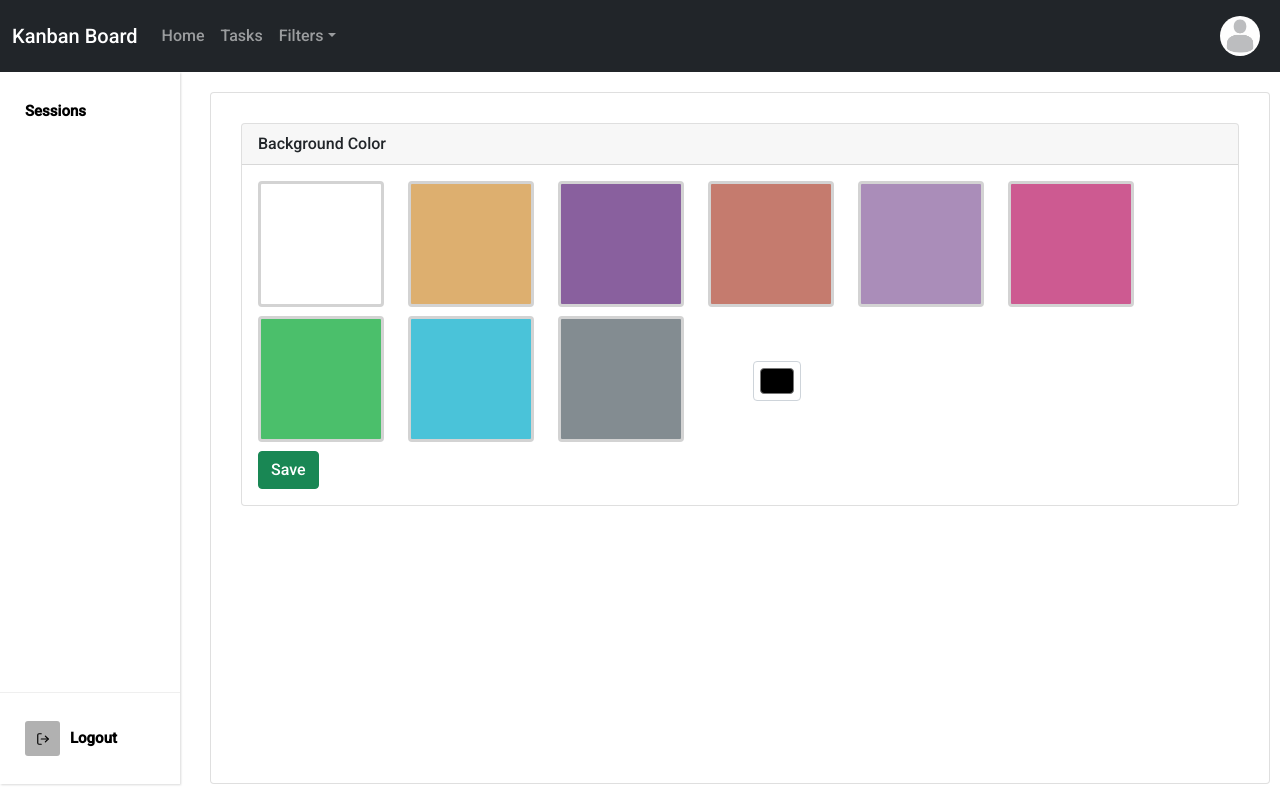
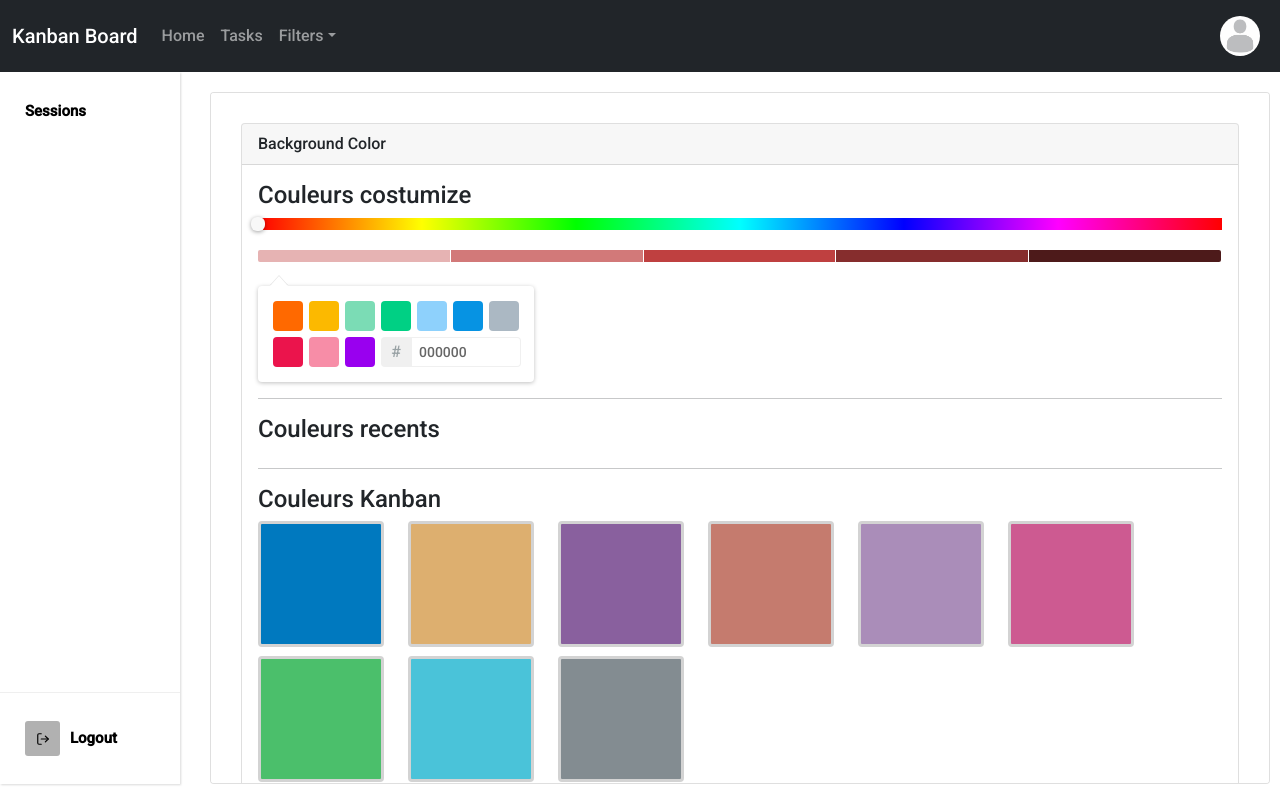
Before and after one commit to achrafhardizi/Kanban-Project, a React (Create React App) app: page / in a window 1280 px wide. Built offline with nearby package versions, Linux system fonts and the light colour scheme.

Commit message:
akhir haja howa colors m9adding

```diff
--- a/package.json
+++ b/package.json
@@ -12,10 +12,12 @@
     "electron": "^17.0.0",
     "react": "^17.0.2",
     "react-bootstrap": "^2.1.2",
+    "react-color": "^2.19.3",
     "react-dom": "^17.0.2",
     "react-icons": "^4.3.1",
     "react-pro-sidebar": "^0.7.1",
     "react-scripts": "5.0.0",
+    "unsplash-react": "^0.2.1",
     "wait-on": "^6.0.1",
     "web-vitals": "^2.1.4"
   },
--- a/src/App.js
+++ b/src/App.js
@@ -1,5 +1,5 @@
 import './App.css';
-import {LoginPanel, Sessions, Navibar, Sidebar, Settings, Notification} from './Components';
+import {LoginPanel, Sessions, Navibar, Sidebar, Settings, Notification, Photo} from './Components';
 import Appearance from "./Components/Settings/Appearance";
 import {useState} from "react";
 
@@ -55,7 +55,7 @@ function App() {
         }}>
             <Navibar />
             <Sidebar />
-            <div className="content"><Appearance bg={e => setBgcolor(e)}/></div>
+            <div className="content"><Appearance bg={bg => setBgcolor(bg)}/></div>
         </div>
     );
 }
--- a/src/Components/Settings/Appearance.jsx
+++ b/src/Components/Settings/Appearance.jsx
@@ -1,10 +1,12 @@
 import React, {useState} from 'react';
 import './Appearance.css';
 import {Button, Card, Col, Form, Row} from "react-bootstrap";
+import {SliderPicker, TwitterPicker} from "react-color";
 
 const Appearance = (props) => {
     const [color, setColor] = useState('');
-    const colors = ["#AC4C7A#0079BF", "#DDAF6F", "#89609E", "#C57B6E", "#AA8DB9", "#CD5A91", "#4BBF6B", "#4AC3D9", "#838C91"]
+    const [colorsutilise, setColorsutilise] = useState([]);
+    const [colors, setColors] = useState(["#0079BF", "#DDAF6F", "#89609E", "#C57B6E", "#AA8DB9", "#CD5A91", "#4BBF6B", "#4AC3D9", "#838C91"]);
 
     return (
         <>
@@ -17,25 +19,30 @@ const Appearance = (props) => {
                 <Card.Header>Background Color</Card.Header>
                    <Form>
                     <Card.Body>
+                        <h4>Couleurs costumize</h4>
+                        <SliderPicker color={color} onChange={e => setColor(e.hex)}/>
+                        <span style={{margin: "5px"}}/>
+                        <TwitterPicker color={color} onChange={e => setColor(e.hex)}/>
+                        <hr size="5px"/>
+                        <h4>Couleurs recents</h4>
+                        <Row xs={"auto"}>
+                        {colorsutilise.map((cu, i) => (
+                                <Col>
+                                    <Card className={"ccard"} style={{backgroundColor: cu, padding: "60px", border: "3px solid lightgrey"}} onClick={() => {setColor(colors[i]);}}/>
+                                </Col>
+                            ))}
+                        </Row>
+                        <hr size="5px"/>
+                        <h4>Couleurs Kanban</h4>
                         <Row xs={"auto"}>
                             {colors.map((cols, i) =>(
                                 <Col>
                                     <Card className={"ccard"} style={{backgroundColor: cols, padding: "60px", border: "3px solid lightgrey"}} onClick={() => {setColor(colors[i]);}}/>
                                 </Col>
                             ))}
-                            <Col style={{
-                                margin: "45px"
-                            }}>
-                            <Form.Control
-                                type="color"
-                                id="exampleColorInput"
-                                title="Choose your color"
-                                onChange={(e) => {setColor(e.target.value);}}
-                            />
-                            </Col>
 
                         </Row>
-                        <Button variant={"success"}  onClick={() => props.bg(color)}>Save</Button>
+                        <Button variant={"success"}  onClick={() => {props.bg(color);setColorsutilise([...colorsutilise, color])}}>Save</Button>
                     </Card.Body>
                    </Form>
                 </Card>
--- /dev/null
+++ b/src/Components/Settings/Photo.jsx
@@ -0,0 +1,23 @@
+import React from 'react';
+import {Card} from "react-bootstrap";
+import UnsplashReact, { Base64Uploader, withDefaultProps } from "unsplash-react";
+
+
+const Photo = () => {
+    return (
+        <>
+            <Card style={{
+                padding: "30px",
+                height: "86.5vh",
+                overflow: "auto"
+            }}>
+                <Card>
+                    <Card.Header>photos</Card.Header>
+                    <Card.Body><UnsplashReact accessKey={"UNSPLASH_KEY_FROM_UNSPLASH"} Uploader={withDefaultProps(Base64Uploader, { name: "event[logo]" })}/></Card.Body>
+                </Card>
+            </Card>
+        </>
+    );
+};
+
+export default Photo;
--- a/src/Components/index.js
+++ b/src/Components/index.js
@@ -3,4 +3,5 @@ export { default as Navibar } from './Navibar/Navibar'
 export { default as Sidebar } from './Sidebar/Sidebar'
 export { default as Sessions } from './Sessions/Sessions'
 export { default as Settings } from './Settings/Appearance'
+export { default as Photo } from './Settings/Photo'
 export { default as Notification } from './Settings/Notification'
```
Also changed, not shown: 1 other file (tests, documents, lock files or other folders).
